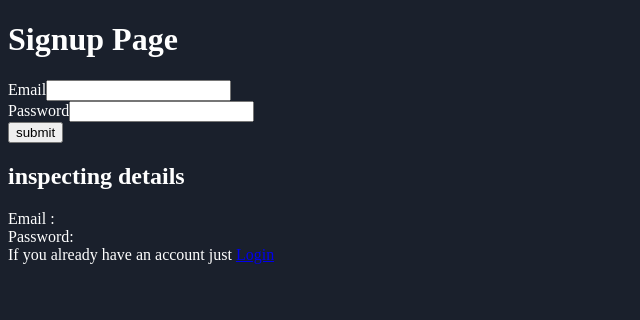
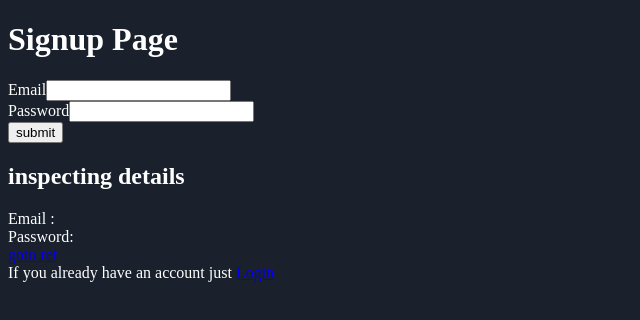
Before and after one commit to kayscotts/Fullweb, a React (Vite) app in the folder frontend/: page /signup in a window 1280 px wide. Shown: the top 320 px of the page, without its empty margins (0-640 px from the left). Built offline with nearby package versions, Linux system fonts and the light colour scheme; no server answers.

Commit message:
Update Sign.jsx

```diff
--- a/frontend/src/pages/Auth/Sign.jsx
+++ b/frontend/src/pages/Auth/Sign.jsx
@@ -56,6 +56,7 @@ return (
 <div>Email : {email}</div>
 <div>Password: {password}</div>
 </div>
+ <Link to="/ret">goto ret</Link>
 <div>If you already have an account just <Link to="/login">Login</Link></div>
 </>
 
```
